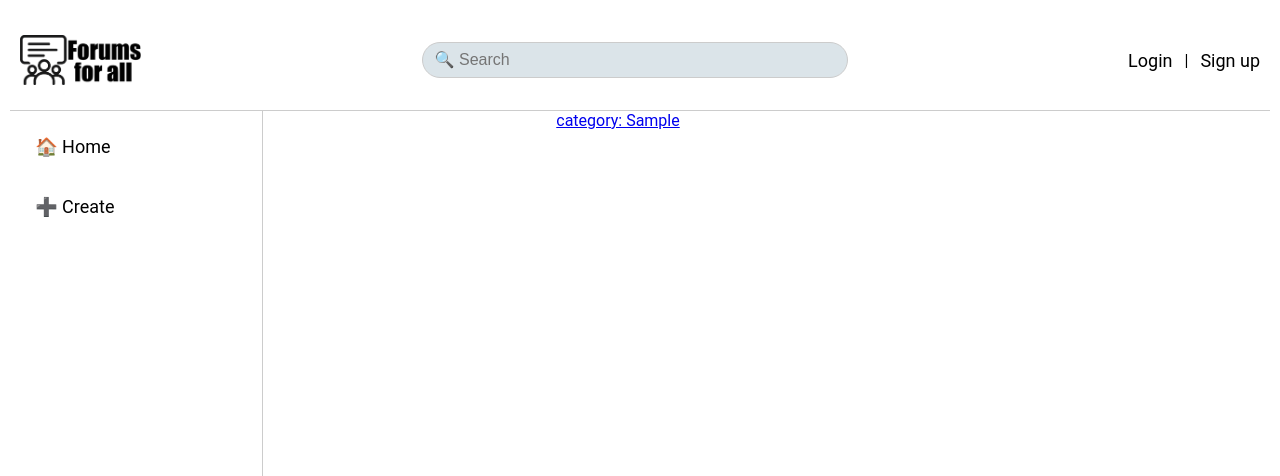
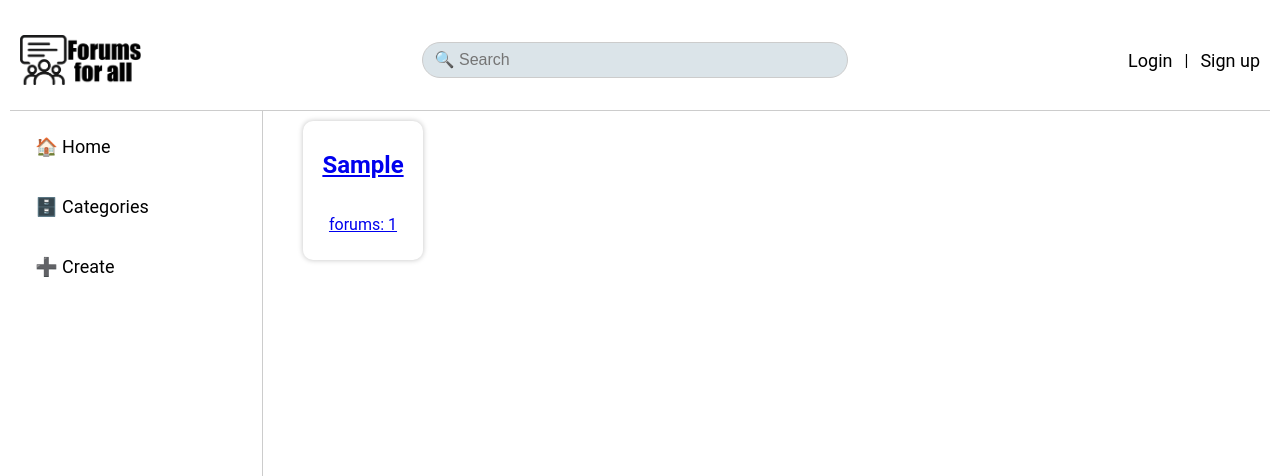
Before and after one commit to yousifj129/forums-for-all, a Django app: page /forums/categories in a window 1280 px wide. Shown: the top 476 px of the page. Run offline with Django 5.2, Linux system fonts and the light colour scheme; tables that the repository leaves empty hold one stand-in row (values such as "Sample post").

Commit message:
categories styling and added it on the sidebar

```diff
--- a/main_app/templates/base.html
+++ b/main_app/templates/base.html
@@ -42,11 +42,12 @@
   <div class="content-holder">
     <div class="sidebar">
       <a href="{% url 'forums-list' %}">🏠 Home</a>
-              {% if user.is_authenticated %}
+      {% if user.is_authenticated %}
 
       <a href="{% url 'user-profile' user.id %}">🫵 Your Profile</a>
 
       {% endif %}
+      <a href="{% url 'forum-categories'%}">🗄️ Categories</a>
       <a href="{% url 'forum-create'%}">➕ Create</a>
     </div>
     <div class="content">
--- a/main_app/templates/forums/forum-categories.html
+++ b/main_app/templates/forums/forum-categories.html
@@ -1,8 +1,32 @@
-{% extends "base.html" %} {% load static %} {% block head %}
-{% endblock head %} {% block content %}
+{% extends "base.html" %}
+
+{% block content %}
+<div class="categories">
+
 {% for category in categories  %}
-  <a href="/forums/forums-list?category={{category.category}}">
-    category: {{category.category}}
-  </a>
+    <a href="/forums/forums-list?category={{category.category}}">
+        <h2>{{category.category}}</h2>
+        <p>forums: {{category.count}}</p>
+    </a>
+    {% endfor %}
+</div>
+<style>
+.categories{
+    display: flex;
+    flex-wrap: wrap;
+    gap: 20px;
+    margin: 10px 0 0 0;
+}
+.categories a{
+    display:flex;
+    box-shadow: 0px 0px 5px 0.5px #cccccc;
+    border-radius: 10px;
+    padding:10px;
+    margin:0px;
+    align-items:center;
+    flex-direction: column;
+    min-width: 100px;
+}
+</style>
 
-{% endfor %} {% endblock content %}
+{% endblock content %}
--- a/main_app/views.py
+++ b/main_app/views.py
@@ -55,7 +55,7 @@ class CategoriesListView(ListView):
 
     def get_context_data(self, **kwargs) -> dict[str]:
         context = super(CategoriesListView, self).get_context_data(**kwargs)
-        unique_values = Forum.objects.values_list('category', flat=True).distinct()[:5]
+        unique_values = Forum.objects.values_list('category', flat=True).distinct()
         all_categories = []
         for value in unique_values:
             count = Forum.objects.filter(category=value).count()
```
